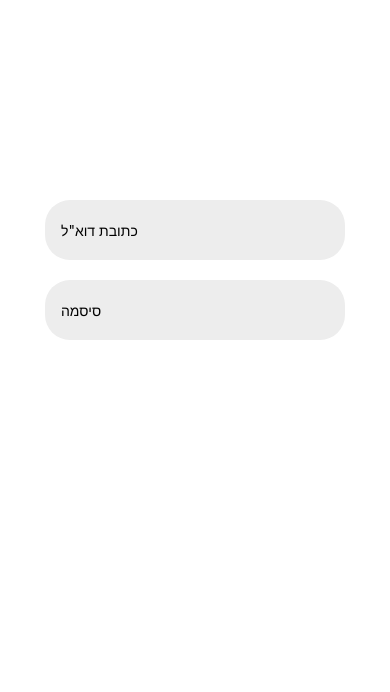
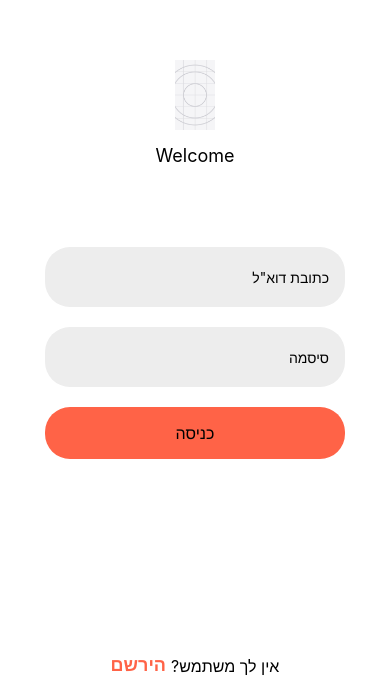
Before and after one commit to swiftkatana/WorkUClient-, a React Native app: screen / in a window 390 px wide. Shown: the part 152-844 px from the top of the page. Built offline with nearby package versions, Linux system fonts and the light colour scheme.

Commit message:
welcome screen + loginForm + logo files

```diff
--- /dev/null
+++ b/app/components/LoginForm.jsx
@@ -0,0 +1,45 @@
+import React from 'react'
+import { StyleSheet, Text, TextInput, TouchableOpacity, View } from 'react-native'
+
+export default function LoginForm() {
+  return (
+    <View style ={styles.container}>
+      <TextInput style ={styles.inputBox} placeholder = 'כתובת דוא"ל'/>
+      <TextInput style ={styles.inputBox} placeholder = 'סיסמה' secureTextEntry ={true}/>
+      <TouchableOpacity style ={styles.button}>
+        <Text style={styles.buttonText}>כניסה</Text>
+      </TouchableOpacity>
+    </View>
+  )
+}
+
+const styles = StyleSheet.create({
+  container : {
+    flexGrow: 1,
+    justifyContent: 'center',
+    alignItems: 'center'
+  },
+  inputBox: {
+    width: 300,
+    height: 60,
+    backgroundColor: '#ededed',
+    borderRadius: 25,
+    paddingHorizontal:16,
+    marginVertical: 10,
+    textAlign : "right"
+  },
+  button: {
+    width: 300,
+    backgroundColor: "tomato",
+    borderRadius: 25,
+    marginVertical: 10,
+    paddingVertical: 16,
+  },
+  buttonText: {
+    fontSize: 16,
+    fontWeight: '500',
+    color: '#000000',
+    textAlign: 'center',
+  },
+
+});
--- /dev/null
+++ b/app/components/Logo.jsx
@@ -0,0 +1,29 @@
+import React from 'react'
+import { Image, StyleSheet, Text, View } from 'react-native'
+
+export default function Logo() {
+    return (
+        <View style= {styles.container}>
+            <Image style= {styles.logo} source= {require('../assets/icon.png')}/>
+            <Text style= {styles.logoText}>Welcome</Text>
+        </View>
+    )
+}
+
+const styles = StyleSheet.create({
+    container: {
+        flexGrow: 1,
+        alignItems: 'center',
+        justifyContent: 'flex-end',
+        paddingTop: 100
+    },
+    logo: {
+        width: 40,
+        height: 70,
+    },
+    logoText: {
+        marginVertical: 15,
+        fontSize: 18,
+        color: '#000000',
+    }
+});
--- a/app/screens/WelcomeScreen.jsx
+++ b/app/screens/WelcomeScreen.jsx
@@ -1,12 +1,17 @@
 import React from 'react'
-import { StyleSheet, Text, TextInput, View } from 'react-native'
+import { StyleSheet, Text, TextInput, TouchableOpacity, View } from 'react-native'
+import LoginForm from '../components/LoginForm';
+import Logo from '../components/Logo';
 
 export default function WelcomeScreen() {
   return (
     <View style ={styles.container}>
-      <TextInput style ={styles.inputBox} placeholder = 'כתובת דוא"ל'/>
-      <TextInput style ={styles.inputBox} placeholder = 'סיסמה'/>
-
+      <Logo/>
+      <LoginForm/>
+      <View style= {styles.signupTextCont}>
+        <Text style= {styles.signupText}>אין לך משתמש?</Text>
+        <Text style= {styles.signupButton}>הירשם</Text>
+      </View>
     </View>
   )
 }
@@ -17,12 +22,20 @@ const styles = StyleSheet.create({
     justifyContent: 'center',
     alignItems: 'center'
   },
-  inputBox: {
-    width: 300,
-    height: 60,
-    backgroundColor: '#ededed',
-    borderRadius: 25,
-    paddingHorizontal:16,
-    marginVertical: 10,
-  }
+  signupTextCont: {
+    flexGrow: 1,
+    alignItems: 'flex-end',
+    justifyContent: 'center',
+    paddingVertical: 16,
+    flexDirection: 'row-reverse'
+  },
+  signupText: {
+    fontSize: 16,
+  },
+  signupButton: {
+    paddingRight: 5,
+    color: "tomato",
+    fontSize: 18,
+    fontWeight:"bold",
+  },
 });
```
